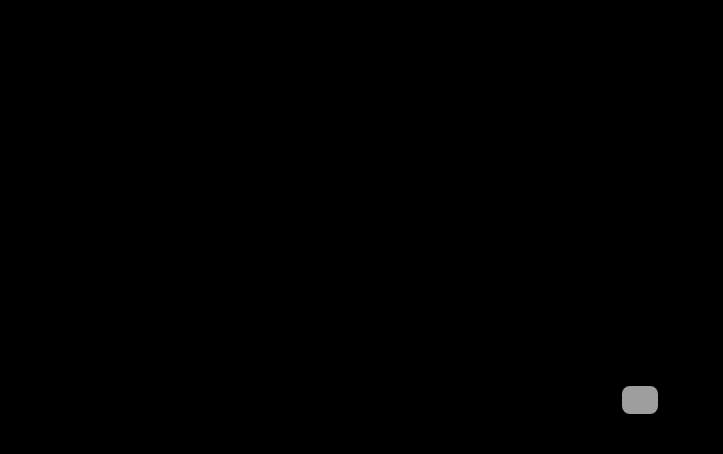
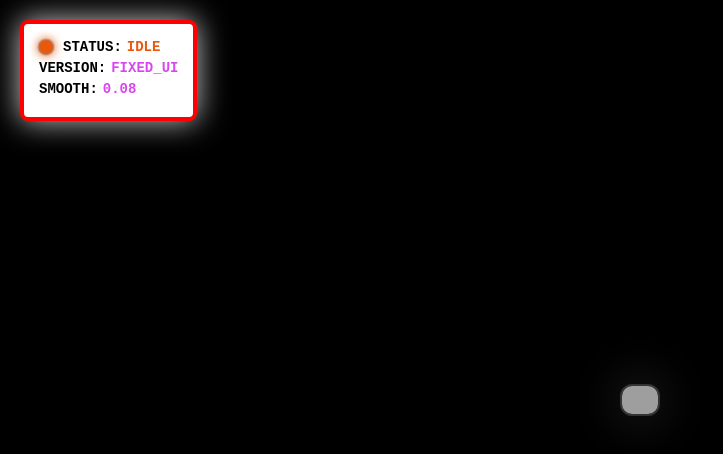
Before and after one commit to Moria-D/face-demo, a plain HTML site: page index.html in a window 1280 px wide. Shown: the whole page, without its empty margins (0-723 px from the left). Drawn offline with Linux system fonts and the light colour scheme.

Commit message:
Smooth Interaction Edition

```diff
--- a/index.html
+++ b/index.html
@@ -3,184 +3,218 @@
 <head>
     <meta charset="UTF-8">
     <meta name="viewport" content="width=device-width, initial-scale=1.0">
-    <title>Face Looker: Auto Load</title>
+    <title>Face Looker: Visible Monitor</title>
     <style>
-        /* 1. 极简黑色背景 */
         body {
             margin: 0; padding: 0;
             background-color: #000;
             color: #fff;
-            font-family: -apple-system, BlinkMacSystemFont, "Segoe UI", Roboto, sans-serif;
+            font-family: monospace;
             height: 100vh;
             display: flex; flex-direction: column; align-items: center; justify-content: center;
             overflow: hidden;
-            cursor: none; /* 可选：隐藏鼠标指针，增加沉浸感 */
+            cursor: none;
         }
 
-        /* 2. 舞台容器 */
         #stage {
-            /* 初始尺寸，会被 JS 自动覆盖 */
             width: 512px; height: 512px;
-
-            /* 保持比例响应式缩放，但不超过屏幕 */
             max-width: 95vw; max-height: 95vh;
-
-            /* 居中样式 */
-            box-shadow: 0 0 80px rgba(0,0,0,0.9);
-            border-radius: 8px;
+            box-shadow: 0 0 50px #333;
+            border: 2px solid #333;
+            border-radius: 12px;
             overflow: hidden;
             background: #000;
+            filter: blur(10px);
+            transition: filter 1s ease-out;
+            position: relative;
         }
 
-        canvas {
-            display: block;
-            width: 100%; height: 100%;
+        #stage.loaded { filter: blur(0); }
+        canvas { display: block; width: 100%; height: 100%; }
+
+        /* [强制显示] 监控面板 */
+        .monitor {
+            /* 使用 fixed 强制固定在浏览器窗口窗口，无视文档流 */
+            position: fixed;
+            top: 20px; left: 20px;
+
+            /* 层级设为极高 */
+            z-index: 999999;
+
+            /* 高对比度样式 */
+            background-color: #ffffff;
+            color: #000000;
+
+            /* 为了测试，暂时加一个红色粗边框 */
+            border: 4px solid #ff0000;
+
+            padding: 15px;
+            border-radius: 8px;
+            font-size: 14px;
+            font-weight: bold;
+            pointer-events: none;
+            box-shadow: 0 0 30px rgba(255, 255, 255, 0.8);
         }
 
-        /* 加载提示 */
+        .monitor-row { margin-bottom: 5px; display: flex; align-items: center; }
+        .monitor span { color: #d946ef; margin-left: 5px; }
+
+        .led {
+            display: inline-block; width: 12px; height: 12px;
+            border-radius: 50%; margin-right: 10px; border: 1px solid #999;
+        }
+        .led.active { background-color: #16a34a; box-shadow: 0 0 8px #16a34a; animation: pulse 1s infinite; }
+        .led.idle { background-color: #ea580c; box-shadow: 0 0 8px #ea580c; animation: pulse 2s infinite; }
+
+        @keyframes pulse {
+            0% { transform: scale(1); } 50% { transform: scale(1.2); } 100% { transform: scale(1); }
+        }
+
         #loading {
-            position: absolute;
-            color: #666; font-size: 14px;
-            pointer-events: none;
+            position: fixed; top: 50%; left: 50%; transform: translate(-50%, -50%);
+            color: #fff; font-size: 20px; z-index: 1000;
+            background: #000; padding: 20px; border: 1px solid #fff;
         }
     </style>
 </head>
 <body>
 
-<div id="loading">正在加载 example_grid.webp ...</div>
+<div class="monitor">
+    <div class="monitor-row">
+        <div class="led active" id="status-dot"></div>
+        STATUS: <span id="status-text" style="color:#000;">INIT</span>
+    </div>
+    <div class="monitor-row">
+        VERSION: <span>FIXED_UI</span>
+    </div>
+    <div class="monitor-row">
+        SMOOTH: <span>0.08</span>
+    </div>
+</div>
+
+<div id="loading">LOADING...</div>
 
 <div id="stage">
     <canvas id="canvas"></canvas>
 </div>
 
 <script>
-    // === 配置区域 ===
     const CONFIG = {
-        // 这里写死您的文件名
-        // 请确保该文件就在 index.html 旁边，且通过 localhost:8000 访问
         imageSrc: './example_grid.webp',
-        rows: 11,
-        cols: 11
+        rows: 11, cols: 11,
+        smoothing: 0.08,
+        idleTime: 2000
     };
 
     let gridImg = null;
     let frameW = 0, frameH = 0;
-
-    // 缓存上一帧索引，优化性能
+    let targetX = 0.5, targetY = 0.5;
+    let currentX = 0.5, currentY = 0.5;
     let lastIndex = -1;
+    let idleTimer = null;
 
     const stage = document.getElementById('stage');
     const canvas = document.getElementById('canvas');
     const ctx = canvas.getContext('2d');
     const loading = document.getElementById('loading');
+    const statusText = document.getElementById('status-text');
+    const statusDot = document.getElementById('status-dot');
 
-    // 1. 页面加载完毕自动执行
     window.onload = function() {
-        loadAndInit();
-    };
-
-    function loadAndInit() {
+        console.log("Script Loaded"); // 调试信息
         gridImg = new Image();
         gridImg.src = CONFIG.imageSrc;
 
         gridImg.onload = () => {
-            loading.style.display = 'none'; // 隐藏加载提示
+            console.log("Image Loaded");
+            loading.style.display = 'none';
+            stage.classList.add('loaded');
 
-            // 计算单帧尺寸
             frameW = gridImg.width / CONFIG.cols;
             frameH = gridImg.height / CONFIG.rows;
-
-            // 调整舞台大小以适应单帧比例
             resizeStage(frameW, frameH);
 
-            // 默认显示中间帧
-            renderFrame(Math.floor((CONFIG.rows * CONFIG.cols) / 2));
+            requestAnimationFrame(animateLoop);
 
-            // 启动交互监听
-            window.addEventListener('mousemove', handleMove);
+            window.addEventListener('mousemove', handleInput);
             window.addEventListener('resize', () => resizeStage(frameW, frameH));
+
+            updateStatus('ACTIVE');
+            resetIdleTimer();
         };
 
         gridImg.onerror = () => {
-            loading.innerText = "错误：找不到 example_grid.webp，请检查文件名或路径。";
-            loading.style.color = "red";
+            loading.innerText = "ERROR: image not found";
+            loading.style.backgroundColor = "red";
         };
+    };
+
+    function handleInput(e) {
+        let rx = e.clientX / window.innerWidth;
+        let ry = e.clientY / window.innerHeight;
+        ry = 1.0 - ry;
+        targetX = rx; targetY = ry;
+        updateStatus('ACTIVE');
+        resetIdleTimer();
     }
 
-    // 2. 交互逻辑 (已固化反转Y轴)
-    function handleMove(e) {
-        if (!gridImg) return;
+    function resetIdleTimer() {
+        if (idleTimer) clearTimeout(idleTimer);
+        idleTimer = setTimeout(() => {
+            targetX = 0.5; targetY = 0.5;
+            updateStatus('IDLE');
+        }, CONFIG.idleTime);
+    }
 
-        // 获取归一化坐标 (0.0 - 1.0)
-        let rx = e.clientX / window.innerWidth;
-        let ry = e.clientY / window.innerHeight;
+    function updateStatus(state) {
+        statusText.innerText = state;
+        if (state.includes('IDLE')) {
+            statusDot.className = 'led idle';
+            statusText.style.color = '#ea580c';
+        } else {
+            statusDot.className = 'led active';
+            statusText.style.color = '#16a34a';
+        }
+    }
 
-        // --- 核心逻辑：默认反转 Y 轴 ---
-        // 这样鼠标往上(Y变小)，视线也会往上(读取 Grid 后面的行)
-        ry = 1.0 - ry;
+    function animateLoop() {
+        currentX += (targetX - currentX) * CONFIG.smoothing;
+        currentY += (targetY - currentY) * CONFIG.smoothing;
 
-        // 映射到行列索引
-        let col = Math.floor(rx * CONFIG.cols);
-        let row = Math.floor(ry * CONFIG.rows);
-
-        // 边界限制
+        let col = Math.floor(currentX * CONFIG.cols);
+        let row = Math.floor(currentY * CONFIG.rows);
         col = Math.max(0, Math.min(col, CONFIG.cols - 1));
         row = Math.max(0, Math.min(row, CONFIG.rows - 1));
 
         const index = row * CONFIG.cols + col;
-
-        // 只有画面变化才重绘
         if (index !== lastIndex) {
             renderFrame(index);
             lastIndex = index;
         }
+        requestAnimationFrame(animateLoop);
     }
 
-    // 3. 渲染单帧
     function renderFrame(index) {
         const col = index % CONFIG.cols;
         const row = Math.floor(index / CONFIG.cols);
-
         const sx = col * frameW;
         const sy = row * frameH;
-
         ctx.clearRect(0, 0, canvas.width, canvas.height);
-
-        // 裁剪并绘制
-        ctx.drawImage(
-            gridImg,
-            sx, sy, frameW, frameH,
-            0, 0, canvas.width, canvas.height
-        );
+        ctx.drawImage(gridImg, Math.floor(sx), Math.floor(sy), Math.floor(frameW), Math.floor(frameH), 0, 0, canvas.width, canvas.height);
     }
 
-    // 4. 自适应舞台大小
     function resizeStage(w, h) {
         if (!w || !h) return;
         const ratio = w / h;
         const maxW = window.innerWidth * 0.95;
         const maxH = window.innerHeight * 0.95;
-
-        let finalW = w;
-        let finalH = h;
-
-        // 缩放适应屏幕
-        if (finalH > maxH) {
-            finalH = maxH;
-            finalW = finalH * ratio;
-        }
-        if (finalW > maxW) {
-            finalW = maxW;
-            finalH = finalW / ratio;
-        }
-
+        let finalW = w, finalH = h;
+        if (finalH > maxH) { finalH = maxH; finalW = finalH * ratio; }
+        if (finalW > maxW) { finalW = maxW; finalH = finalW / ratio; }
         stage.style.width = finalW + 'px';
         stage.style.height = finalH + 'px';
-        canvas.width = w;
-        canvas.height = h;
-
-        // 重绘以防变形
-        if (lastIndex >= 0) renderFrame(lastIndex);
+        canvas.width = w; canvas.height = h;
+        lastIndex = -1;
     }
 </script>
 </body>
```
Also changed, not shown: 1 other file.
